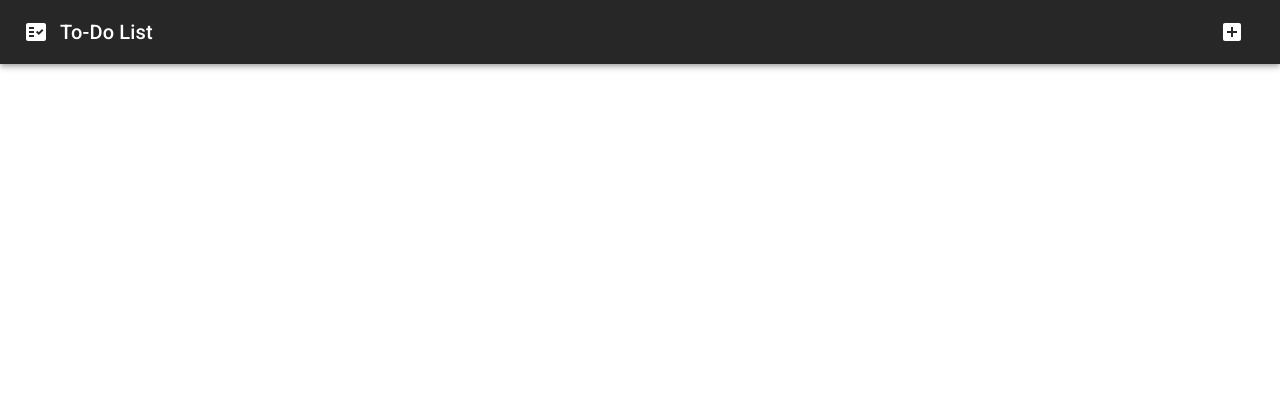
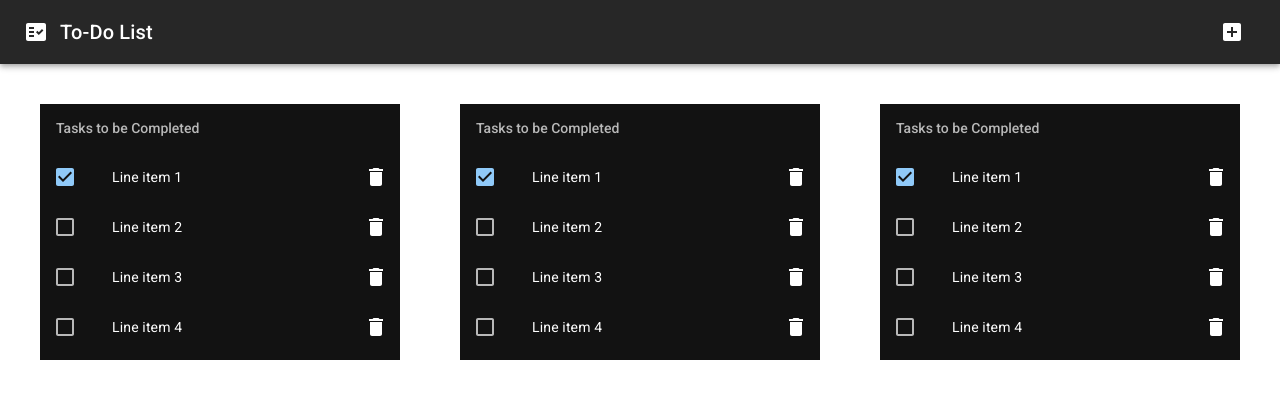
Before and after one commit to jnewton25/to-do-list, a React (Create React App) app: page / in a window 1280 px wide. Shown: the top 398 px of the page. Built offline with nearby package versions, Linux system fonts and the light colour scheme.

Commit message:
CheckboxList Added

```diff
--- a/src/App.css
+++ b/src/App.css
@@ -36,3 +36,17 @@
 		transform: rotate(360deg);
 	}
 }
+
+.rowC {
+	display: flex;
+	flex-direction: row;
+	justify-content: space-between;
+	align-items: center;
+	margin: 5vh;
+}
+
+@media (max-width: 650px) {
+	.rowC {
+		flex-direction: column;
+	}
+}
--- a/src/App.js
+++ b/src/App.js
@@ -1,6 +1,8 @@
 import "./App.css";
 import Navbar from "./Navbar";
 import { ThemeProvider, createTheme } from "@mui/material/styles";
+import "./CheckboxList.css";
+import CheckboxList from "./CheckboxList";
 
 const darkTheme = createTheme({
 	palette: {
@@ -14,6 +16,11 @@
 			<div>
 				<Navbar />
 			</div>
+			<div className="rowC">
+				<CheckboxList />
+				<CheckboxList />
+				<CheckboxList />
+			</div>
 		</ThemeProvider>
 	);
 }
--- /dev/null
+++ b/src/CheckboxList.js
@@ -0,0 +1,74 @@
+import React from "react";
+import "./CheckboxList.css";
+import {
+	List,
+	ListItem,
+	ListItemButton,
+	ListItemIcon,
+	ListItemText,
+	ListSubheader,
+	Checkbox,
+	IconButton,
+} from "@mui/material";
+import DeleteIcon from "@mui/icons-material/Delete";
+
+export default function CheckboxList() {
+	const [checked, setChecked] = React.useState([0]);
+
+	const handleToggle = (value) => () => {
+		const currentIndex = checked.indexOf(value);
+		const newChecked = [...checked];
+
+		if (currentIndex === -1) {
+			newChecked.push(value);
+		} else {
+			newChecked.splice(currentIndex, 1);
+		}
+
+		setChecked(newChecked);
+	};
+
+	return (
+		<List
+			sx={{ width: "100%", maxWidth: 360, bgcolor: "background.paper" }}
+			subheader={<ListSubheader>Tasks to be Completed</ListSubheader>}
+		>
+			{[0, 1, 2, 3].map((value) => {
+				const labelId = `checkbox-list-label-${value}`;
+
+				return (
+					<ListItem
+						key={value}
+						secondaryAction={
+							<IconButton edge="end" aria-label="comments">
+								<DeleteIcon />
+							</IconButton>
+						}
+						disablePadding
+					>
+						<ListItemButton
+							role={undefined}
+							onClick={handleToggle(value)}
+							dense
+						>
+							<ListItemIcon>
+								<Checkbox
+									edge="start"
+									checked={checked.indexOf(value) !== -1}
+									tabIndex={-1}
+									disableRipple
+									inputProps={{ "aria-labelledby": labelId }}
+								/>
+							</ListItemIcon>
+							<ListItemText
+								id={labelId}
+								primary={`Line item ${value + 1}`}
+								style={{ color: "#FFFFFF" }}
+							/>
+						</ListItemButton>
+					</ListItem>
+				);
+			})}
+		</List>
+	);
+}
```
Also changed, not shown: src/CheckboxList.css (added). Lines whose indentation alone changed are shown as unchanged.
